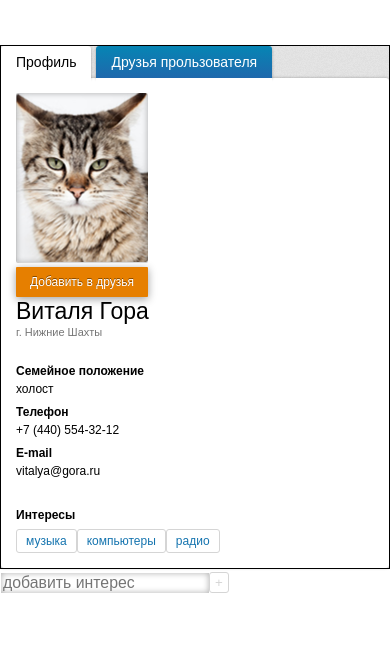
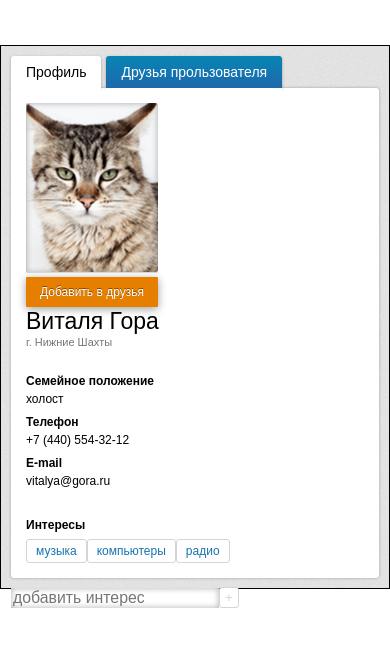
Before and after one commit to miromax21/htc, an Angular app: page /user in a window 390 px wide. Shown: the top 646 px of the page. Built offline with nearby package versions, Linux system fonts and the light colour scheme.

Commit message:
*style user.component

```diff
--- a/src/app/user/profile/user.component.less
+++ b/src/app/user/profile/user.component.less
@@ -35,11 +35,11 @@
 }
 
 .profile{
-padding: 15px;
-.userprofile-avatar{
-    float: left;
-    height: 200px;
-}
+    padding: 15px;
+    .userprofile-avatar{
+        float: left;
+        height: 200px;
+    }
 
     .avatar{
         width: 132px;
@@ -93,7 +93,7 @@ padding: 15px;
             font-size: 23px;
             padding: 5px 0 0 0;
             .item-text,.item-input{
-                display: block;
+                display: inline-block;
                 height: 27px;
                 line-height: 27px;
 
@@ -103,7 +103,8 @@ padding: 15px;
             color: @color-boulder;
             font-size: 11px;
             .item-text,.item-input{
-                display: block;
+                display: inline-block
+                ;
                 height: 15px;
                 line-height: 15px;
             }
@@ -185,10 +186,18 @@ padding: 15px;
         }
 
     }
+    @media screen and (max-width: 720px) {
+        .userprofile-info .title{
+            width: 135px;}
+    }
     @media screen and (max-width: 640px) {
+        .userprofile-info{
+            width: 295px;
+            padding: 0 0 0 15px;
+        }
         .userprofile-avatar,.userprofile-info{
-            width: 100%;
-            padding: 0;
+        //    width: 100%;
+            // padding: 0;
         }
         .personal-info{
         .item-text{
@@ -200,7 +209,8 @@ padding: 15px;
     @media screen and (max-width: 480px) {
 
         .userprofile-info{
-
+            width: 100%;
+            padding: 0;
             .item-text,.title{
                 float: none;
                 display: block
--- a/src/styles/styles.less
+++ b/src/styles/styles.less
@@ -6,7 +6,7 @@ html{
 }
 .layout {
 
-    width: 588px;
+    width: 591px;
     height: 418px;
     margin: 0 auto;
     background: url('@{root-images-path}background_of_layout.png');
@@ -87,7 +87,7 @@ html{
 
 @media screen and (max-width: 640px) {
     .container,.layout,.content.fiends{
-        padding: 0;
+        padding: 5px;
         width: 100%;
     }
     .container .content,.layout{
```
